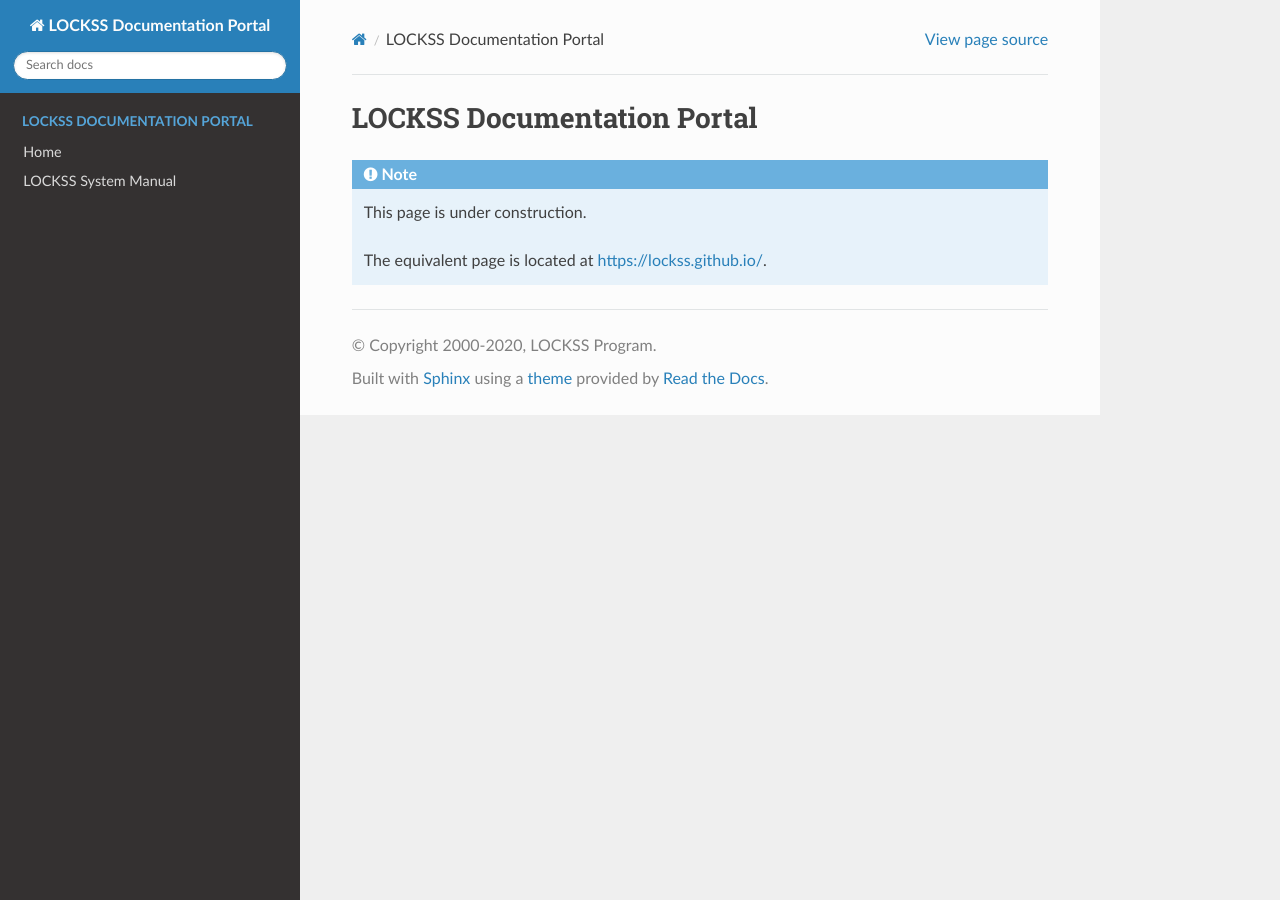
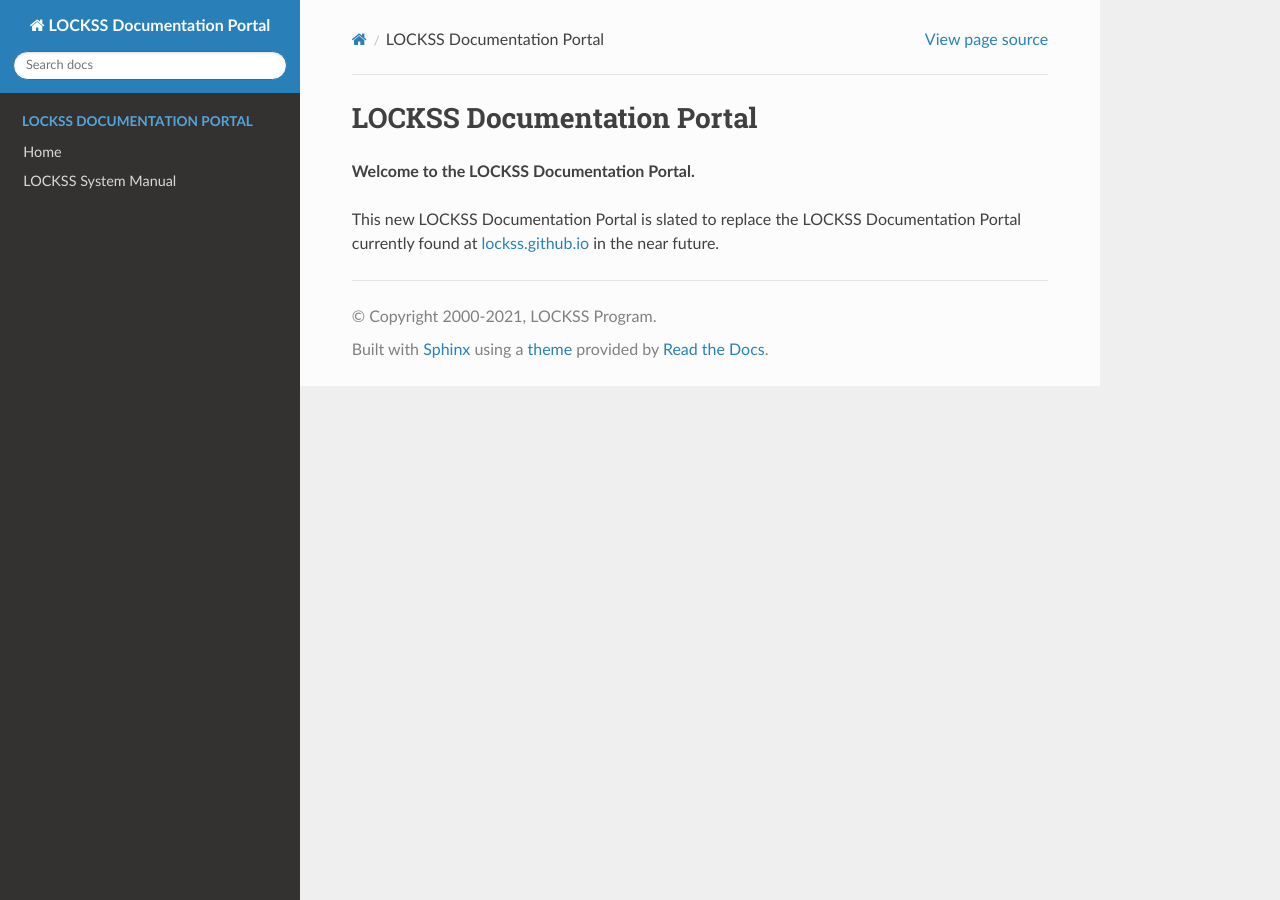
Before and after one commit to lockss/lockss-rtd-portal, a Sphinx documentation site: the page built from docs/index.rst, in a window 1280 px wide. Built offline with Sphinx 7.4.7 and the Read the Docs theme 2.0.0, drawn with Linux system fonts in a browser that asks for light colours.

Commit message:
Align with lockss-rtd-manual.

```diff
--- a/docs/conf.py
+++ b/docs/conf.py
@@ -21,7 +21,7 @@ import sphinx_rtd_theme
 # -- Project information -----------------------------------------------------
 
 project = 'LOCKSS Documentation Portal'
-copyright = '2000-2020, LOCKSS Program'
+copyright = '2000-2021, LOCKSS Program'
 author = 'LOCKSS Program'
 
 
@@ -66,3 +66,9 @@ html_static_path = ['_static']
 
 # See https://github.com/readthedocs/readthedocs.org/issues/2569
 master_doc = 'index'
+
+# See https://sphinx-rtd-theme.readthedocs.io/en/stable/configuring.html
+html_theme_options = {
+    # See https://sphinx-rtd-theme.readthedocs.io/en/stable/configuring.html#confval-prev_next_buttons_location
+    'prev_next_buttons_location': 'none'
+}
--- a/docs/index.rst
+++ b/docs/index.rst
@@ -2,16 +2,14 @@
 LOCKSS Documentation Portal
 ===========================
 
-.. note::
+**Welcome to the LOCKSS Documentation Portal.**
 
-   This page is under construction.
-
-   The equivalent page is located at https://lockss.github.io/.
+This new LOCKSS Documentation Portal is slated to replace the LOCKSS Documentation Portal currently found at `lockss.github.io <https://lockss.github.io>`_ in the near future.
 
 .. toctree::
+   :caption: LOCKSS Documentation Portal
    :maxdepth: 1
-   :caption: LOCKSS Documentation Portal
    :hidden:
 
-   Home <https://lockss.readthedocs.io/en/latest/>
-   LOCKSS System Manual <https://lockss.readthedocs.io/projects/manual/en/latest/>
+   Home <https://lockss.readthedocs.io/>
+   LOCKSS System Manual <https://lockss.readthedocs.io/projects/manual/>
```
